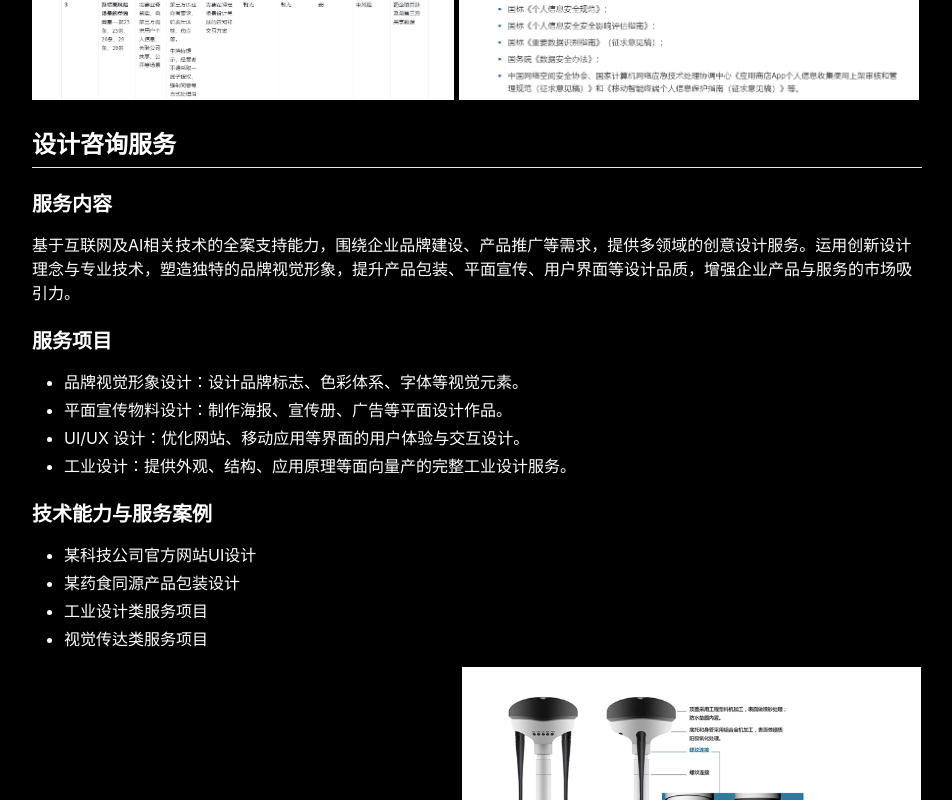
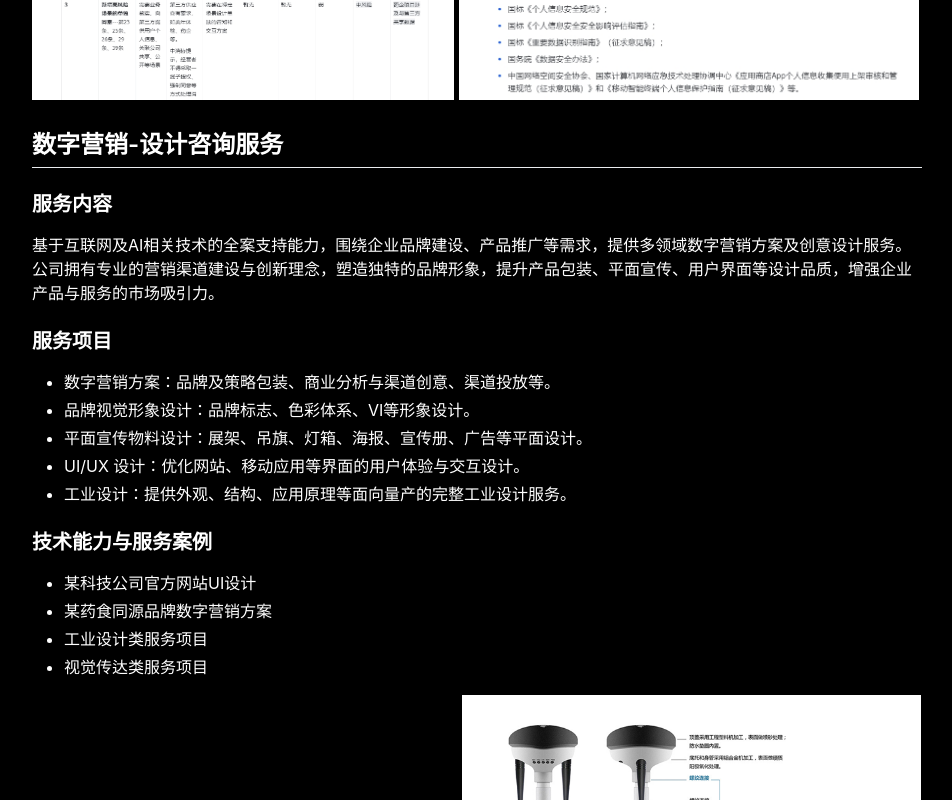
Before and after one commit to gratingai/gratingai.github.io, a plain HTML site: page ServiceDescription.html in a window 1280 px wide. Shown: the part 5160-5960 px from the top of the page, without its empty margins (163-1115 px from the left). Drawn offline with Linux system fonts and the light colour scheme.

Commit message:
Update ServiceDescription.html

```diff
--- a/ServiceDescription.html
+++ b/ServiceDescription.html
@@ -1331,20 +1331,21 @@ AI技术应用咨询 / 项目管理咨询 / 法务评估 / 设计咨询服务
   <img width="390" alt="" src="./img/assets/19.png" title="">
   <img width="422" alt="" src="./img/assets/20.png" title="">
   <img width="460" alt="" src="./img/assets/21.png" title=""></p>
-<h2 class="atx" id="设计咨询服务">设计咨询服务</h2>
+<h2 class="atx" id="设计咨询服务">数字营销-设计咨询服务</h2>
 <h3 class="atx" id="服务内容-3">服务内容</h3>
-<p>基于互联网及AI相关技术的全案支持能力，围绕企业品牌建设、产品推广等需求，提供多领域的创意设计服务。运用创新设计理念与专业技术，塑造独特的品牌视觉形象，提升产品包装、平面宣传、用户界面等设计品质，增强企业产品与服务的市场吸引力。</p>
+<p>基于互联网及AI相关技术的全案支持能力，围绕企业品牌建设、产品推广等需求，提供多领域数字营销方案及创意设计服务。公司拥有专业的营销渠道建设与创新理念，塑造独特的品牌形象，提升产品包装、平面宣传、用户界面等设计品质，增强企业产品与服务的市场吸引力。</p>
 <h3 class="atx" id="服务项目-3">服务项目</h3>
 <ul>
-<li>品牌视觉形象设计：设计品牌标志、色彩体系、字体等视觉元素。</li>
-<li>平面宣传物料设计：制作海报、宣传册、广告等平面设计作品。</li>
+<li>数字营销方案：品牌及策略包装、商业分析与渠道创意、渠道投放等。</li>
+<li>品牌视觉形象设计：品牌标志、色彩体系、VI等形象设计。</li>
+<li>平面宣传物料设计：展架、吊旗、灯箱、海报、宣传册、广告等平面设计。</li>
 <li>UI/UX 设计：优化网站、移动应用等界面的用户体验与交互设计。</li>
 <li>工业设计：提供外观、结构、应用原理等面向量产的完整工业设计服务。</li>
 </ul>
 <h3 class="atx" id="技术能力与服务案例-3">技术能力与服务案例</h3>
 <ul>
 <li>某科技公司官方网站UI设计</li>
-<li>某药食同源产品包装设计</li>
+<li>某药食同源品牌数字营销方案</li>
 <li>工业设计类服务项目</li>
 <li>视觉传达类服务项目</li>
 </ul>
@@ -1401,7 +1402,7 @@ AI技术应用咨询 / 项目管理咨询 / 法务评估 / 设计咨询服务
 <br><strong>法律咨询记录与培训资料</strong>：整理日常法律咨询的问题与解答，提供法律培训资料。</td>
 </tr>
 <tr>
-<td>设计咨询服务</td>
+<td>数字营销-设计咨询服务</td>
 <td>￥150</td>
 <td>￥120</td>
 <td><strong>品牌视觉形象设计手册</strong>：详细规定品牌标志、色彩搭配、字体规范、应用场景示例等内容，确保品牌视觉统一。
```
